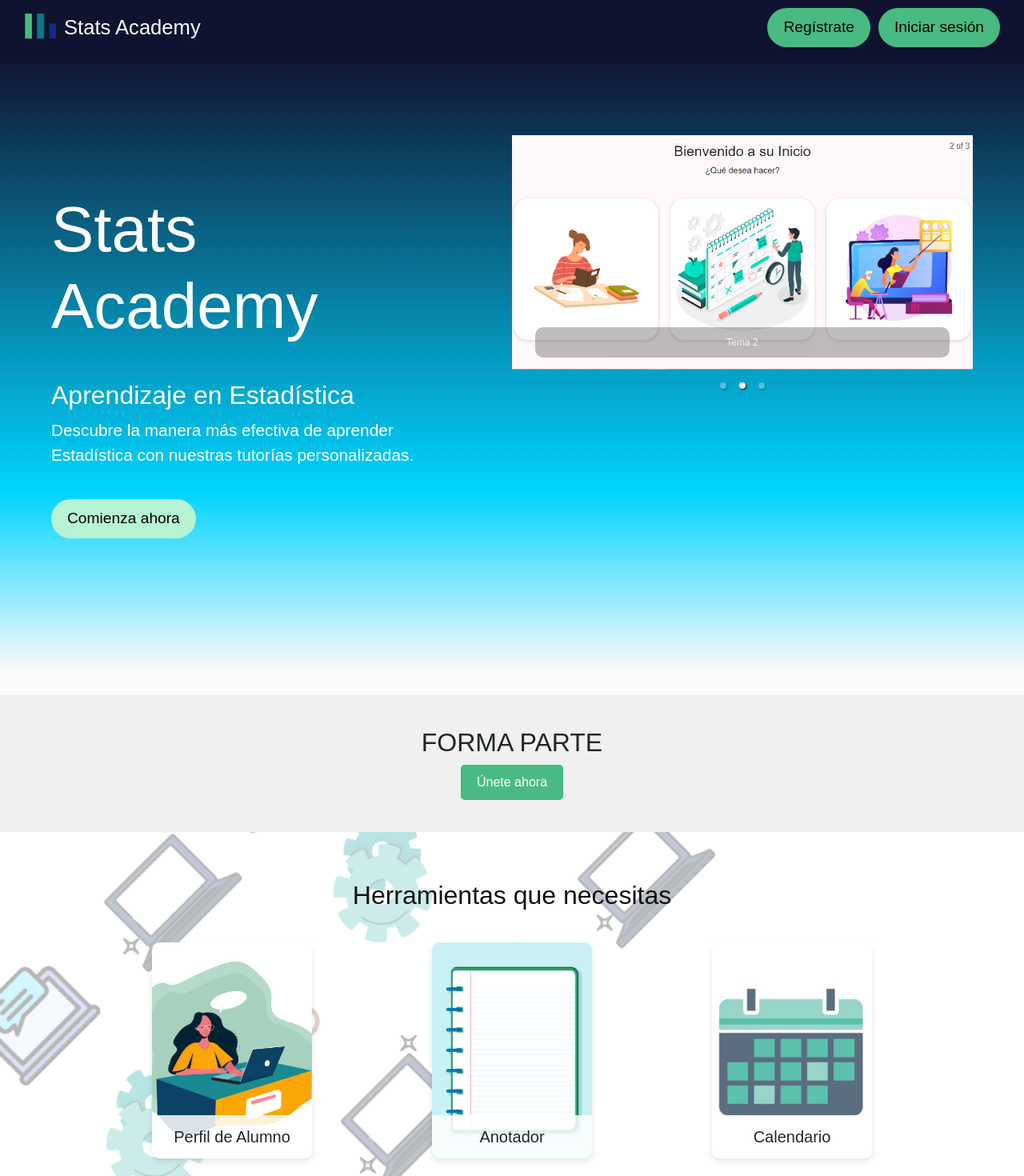
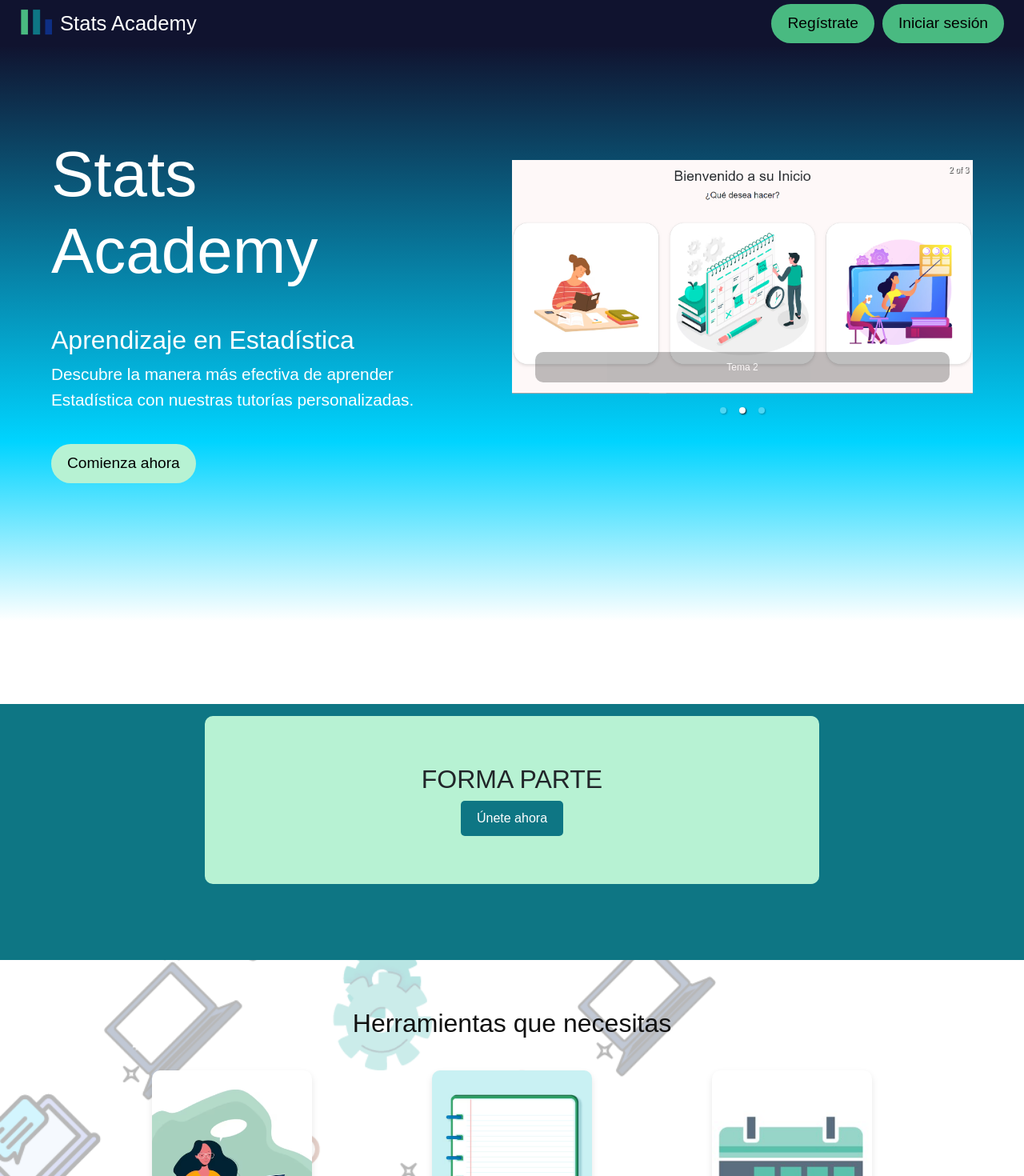
Before and after one commit to tlp1-Team-Interior-ipf/statsAcademy, a React (Vite) app in the folder client/: page / in a window 1280 px wide. Shown: the top 1470 px of the page at 80% size. Built offline with nearby package versions, Linux system fonts and the light colour scheme; a web font is replaced by a local one.

Commit message:
Feat: Front cocinado

```diff
--- a/client/src/styles/MainView.css
+++ b/client/src/styles/MainView.css
@@ -8,7 +8,7 @@
 
     /* Fondo gradiente */
     background: rgb(16,19,47);
-    background: linear-gradient(180deg, rgba(16,19,47,1) 0%, rgba(0,212,255,1) 68%, rgba(250,250,250,1) 96%);
+    background: linear-gradient(180deg, rgba(16,19,47,1) 7%, rgba(0,212,255,1) 69%, rgba(255,255,255,1) 97%);
 
     position: relative; /* Para añadir elementos superpuestos como una capa de opacidad */
 }
@@ -34,7 +34,7 @@
 .carousel-section {
     width: 50%;
     z-index: 1; /* Asegura que el carrusel esté sobre el fondo */
-    margin-top: 60px; /* Ajusta este valor para mover el carrusel hacia abajo */
+    margin-top: 100px; /* Ajusta este valor para mover el carrusel hacia abajo */
 }
 
 .text-section-move-down {
@@ -42,7 +42,7 @@
 }
 
 .carousel-section-move-down {
-    margin-top: 100px; /* Clase personalizada para mover la sección del carrusel hacia abajo */
+    margin-top: 200px; /* Ajusta este valor para mover el carrusel aún más abajo */
 }
 
 .start-button {
--- a/client/src/styles/NavBar.css
+++ b/client/src/styles/NavBar.css
@@ -66,3 +66,17 @@
     margin: 5px 0;
   }
 }
+
+.custom-navbar {
+  position: fixed; /* Mantiene el navbar fijo en la parte superior */
+  top: 0; /* Posiciona el navbar en la parte superior de la página */
+  width: 100%; /* Hace que el navbar ocupe todo el ancho de la ventana */
+  z-index: 1000; /* Asegura que el navbar esté por encima de otros elementos */
+  display: flex;
+  justify-content: space-between;
+  align-items: center;
+  padding: 5px 15px; /* Ajusta el padding para hacer el navbar más delgado */
+  background-color: #10132F;
+  color: white;
+  font-family: 'Krub', sans-serif;
+}
--- a/client/src/styles/TutorBanner.css
+++ b/client/src/styles/TutorBanner.css
@@ -1,26 +1,32 @@
+/* TutorBanner.css */
 .banner-container {
     display: flex;
     justify-content: center;
     align-items: center;
-    height: auto; /* Ajusta la altura al contenido */
-    padding: 40px 0; /* Espacio superior e inferior para darle aire */
-    background-color: #f0f0f0;
+    height: 400px; /* Ajusta la altura si es necesario */
+    padding: 0;
+    background: linear-gradient(to bottom, #ffffff 20%, #0E7684 20%); /* 20% superior blanca, 80% restante verde */
+    box-shadow: 0 4px 8px rgba(0, 0, 0, 0.1); /* Sombra para resaltar el banner */
 }
 
 .banner-content {
+    width: 60%; /* El banner ocupa el 60% del ancho de la pantalla */
+    background: #B7F2D3;
     text-align: center;
+    padding: 60px; /* Mayor espacio para que se vea más grande */
+    border-radius: 10px; /* Redondeado para diferenciar el contenido */
 }
 
 h2 {
-    font-size: 28px; /* Tamaño ajustado para el título */
+    font-size: 28px;
     color: #333;
-    margin-bottom: 15px; /* Espacio más pequeño entre el título y el botón */
+    margin-bottom: 15px;
 }
 
 .cta-button {
     padding: 10px 20px;
-    font-size: 16px; /* Tamaño de texto ligeramente más pequeño */
-    background-color: #49BA81;
+    font-size: 16px;
+    background-color: #0E7684;
     color: white;
     border: none;
     border-radius: 5px;
@@ -28,5 +34,5 @@ h2 {
 }
 
 .cta-button:hover {
-    background-color: #218838;
+    background-color: #06555b; /* Un tono más oscuro del verde para el hover */
 }
```
